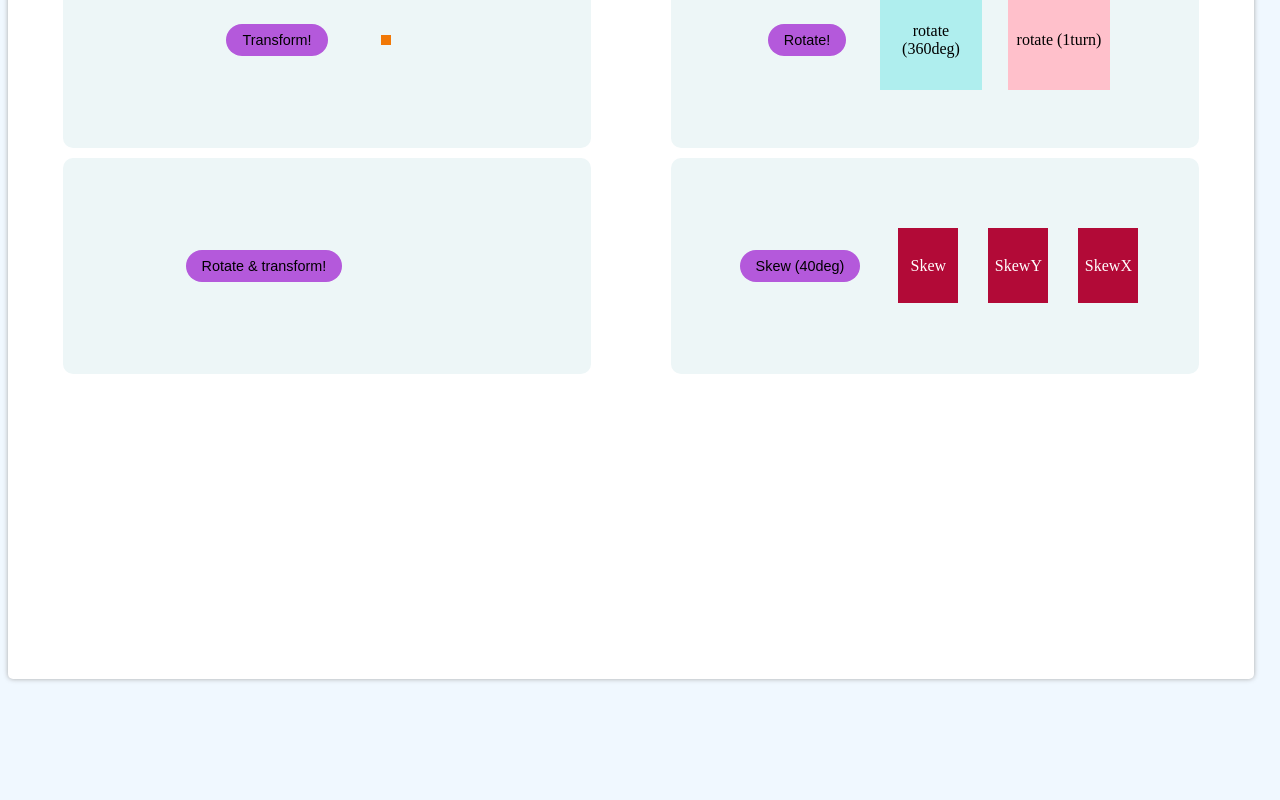
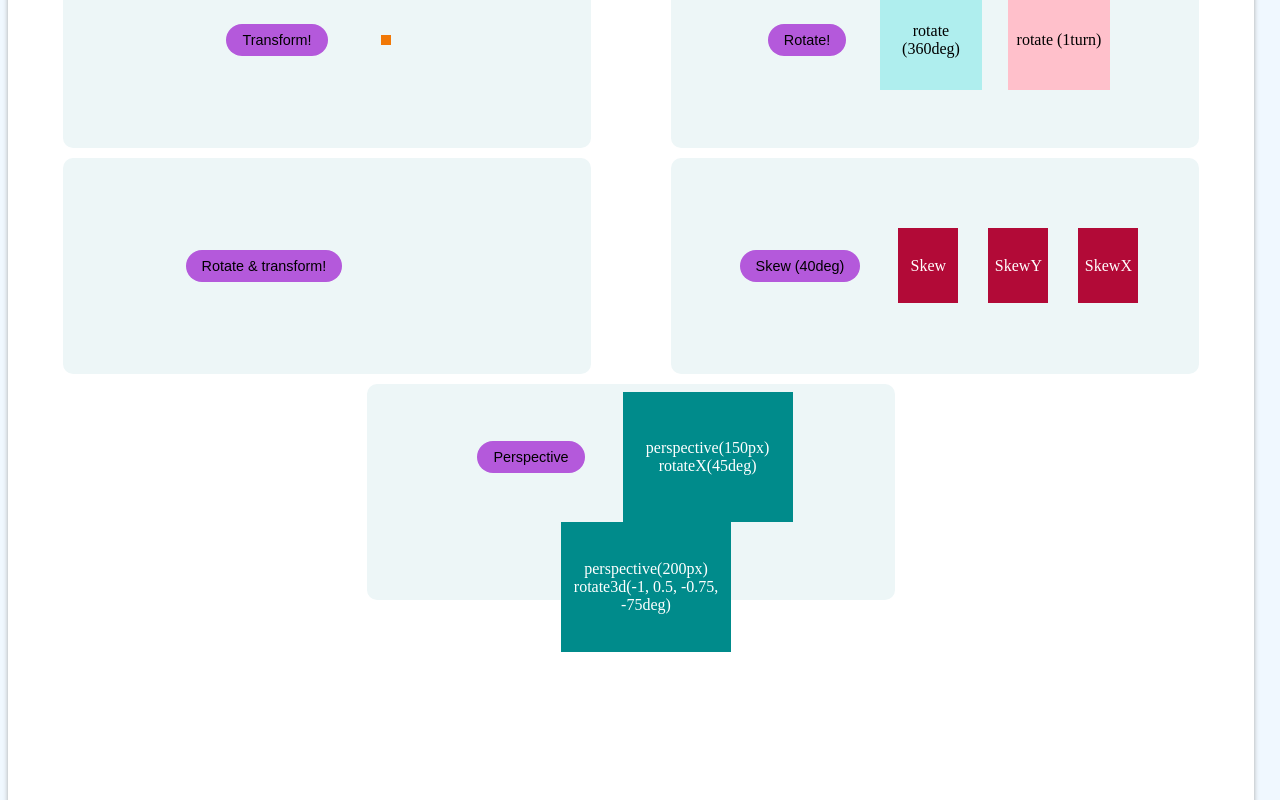
Before and after one commit to bast44trl/vite-training, a React (Vite) app: page /cssAnimations in a window 1280 px wide. Shown: the part 454-1254 px from the top of the page. Before the commit the page ends 1141 px from the top, so only its background shows below. Built offline with nearby package versions, Linux system fonts and the light colour scheme.

Commit message:
added perspective animations

```diff
--- a/src/components/CssAnimations/CssAnimations.tsx
+++ b/src/components/CssAnimations/CssAnimations.tsx
@@ -52,6 +52,15 @@ function CssAnimations() {
           <span>SkewX</span>
         </div>
       </div>
+      <div className="container">
+        <button className="btn perspective">Perspective</button>
+        <div>
+          <span>perspective(150px) rotateX(45deg)</span>
+        </div>
+        <div>
+          <span>perspective(200px) rotate3d(-1, 0.5, -0.75, -75deg)</span>
+        </div>
+      </div>
     </div>
   );
 }
--- a/src/components/CssAnimations/cssAnimations.scss
+++ b/src/components/CssAnimations/cssAnimations.scss
@@ -215,3 +215,31 @@ $ball-size: 4rem;
     }
   }
 }
+.perspective ~ div {
+  height: 120px;
+  width: 160px;
+  min-height: 75px;
+  min-width: 60px;
+  background: darkcyan;
+  margin-left: 30px;
+  padding: 5px;
+  text-align: center;
+  transition: all 0.5s ease-in-out;
+  display: grid;
+  place-items: center;
+  span {
+    color: #fff;
+  }
+}
+.perspective {
+  &:hover {
+    ~ div:nth-child(2) {
+      transform: perspective(150px) rotateX(45deg);
+      transition: all 0.5s ease-in-out;
+    }
+    ~ div:nth-child(3) {
+      transform: perspective(200px) rotate3d(-1, 0.5, -0.75, -75deg);
+      transition: all 0.5s ease-in-out;
+    }
+  }
+}
```
